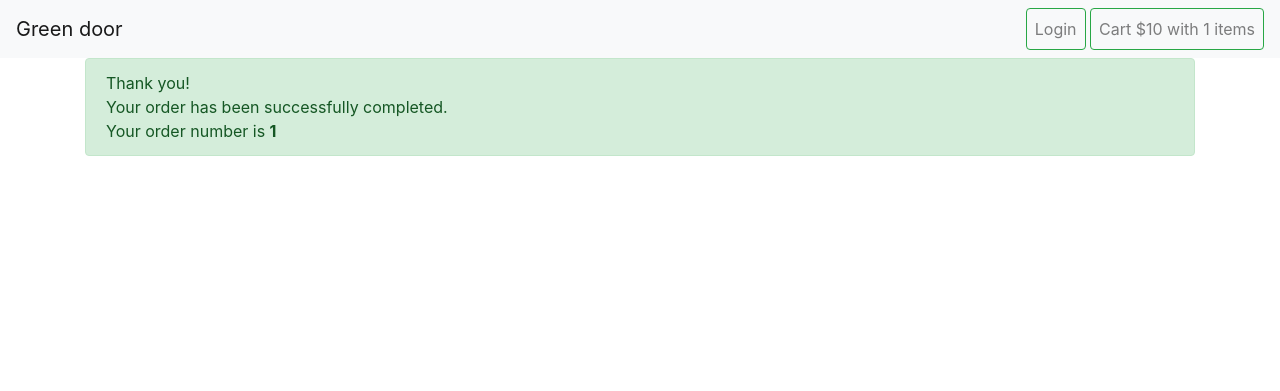
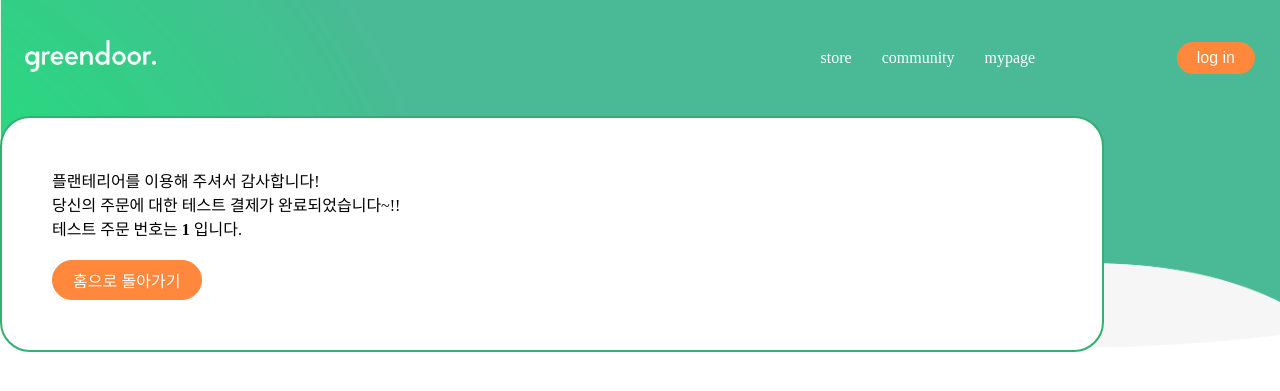
Before and after one commit to 4-tune-studio/greendoor, a Django app: template templates/order/complete.html in a window 1280 px wide. Shown: the top 391 px of the page. Run offline with Django 4.2, Linux system fonts and the light colour scheme; the template is opened without the code that fills it: most values are stand-ins (such as "Sample title", 1, 10 or a date in 2020); some libraries are stand-ins or nearby versions.

```diff
--- a/templates/order/complete.html
+++ b/templates/order/complete.html
@@ -1,16 +1,22 @@
-{% extends 'base.html' %}
-
+{% extends 'indexbase.html' %}
+{% load static %}
 {% block title %}
-Order Complete
+    Order Complete
 {% endblock %}
-
+{% block static %}
+    <link href="/static/css/order.css" rel="stylesheet" type="text/css">
+{% endblock %}
 {% block content %}
-<div class="row">
-    <div class="col">
-        <div class="alert alert-success" role="alert">Thank you!<br/>
-            Your order has been successfully completed.<br/>
-        Your order number is <strong>{{order.id}}</strong></div>
+    <div class="row">
+        <div class="col">
+            <div class="alert alert-success" role="alert">플랜테리어를 이용해 주셔서 감사합니다!<br/>
+                당신의 주문에 대한 테스트 결제가 완료되었습니다~!!<br/>
+                테스트 주문 번호는 <strong>{{ order.id }}</strong> 입니다.
+            </div>
+            <a class="sign" href="/">
+                <button class="btn btn-primary">홈으로 돌아가기</button>
+            </a>
+        </div>
 
     </div>
-</div>
 {% endblock %}
```
Also changed, not shown: templates/product/detail.html (+10 -1 lines), static/img/profile_default.png (added), user/migrations/0011_alter_users_image.py (added), user/migrations/0012_alter_users_image.py (added).
